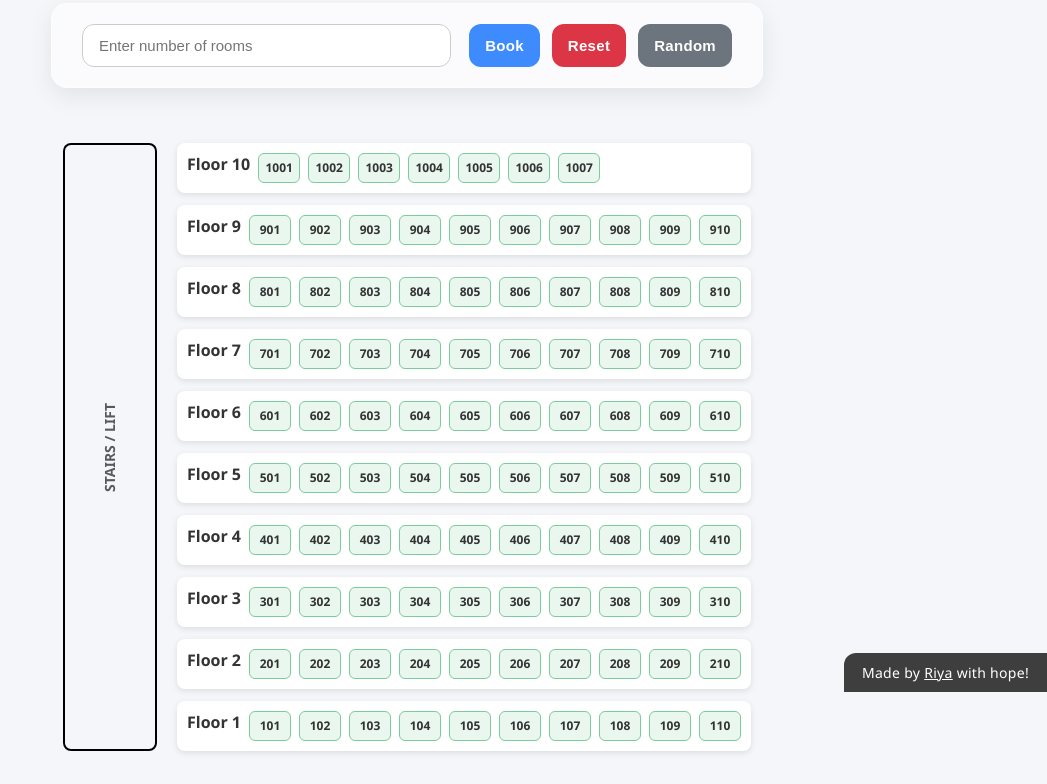
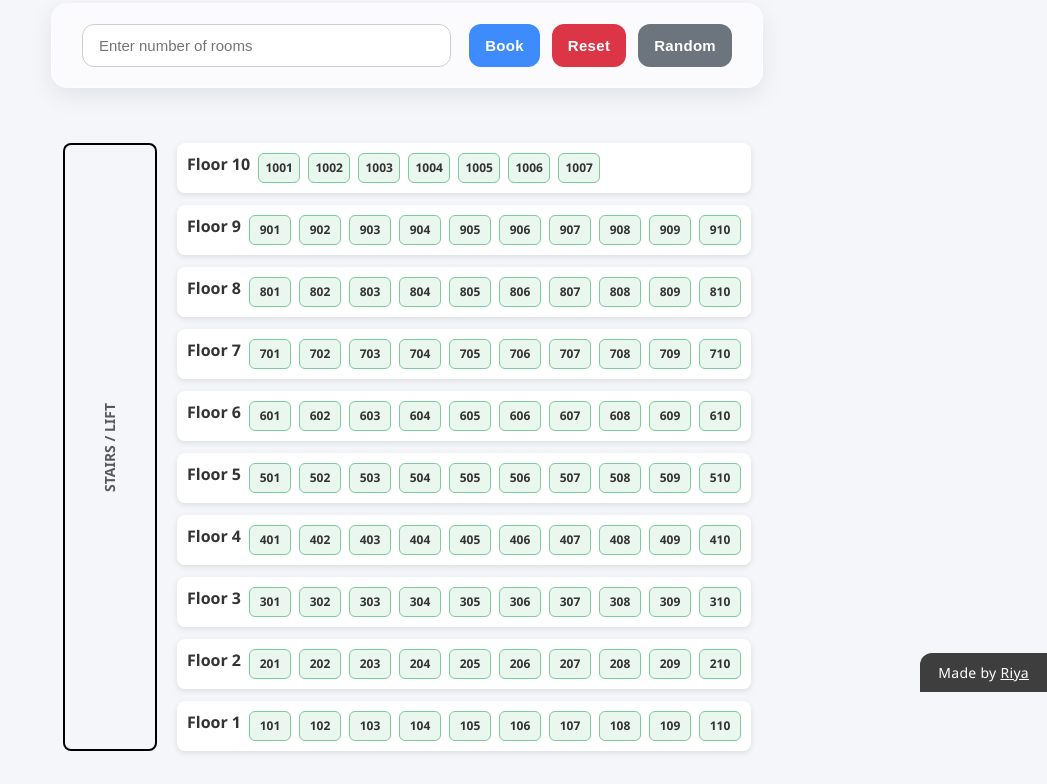
Before and after one commit to theriyasharma24/Hotel-Booking, a plain HTML site: page index.html in a window 1280 px wide. Shown: the part 108-892 px from the top of the page, without its empty margins (233-1280 px from the left). Drawn offline with nearby package versions, Linux system fonts and the light colour scheme; some packages are replaced by stand-ins of ours.

Commit message:
Update index.html

```diff
--- a/index.html
+++ b/index.html
@@ -42,7 +42,7 @@
         </div>
     </div>
     <footer>
-        <p>Made by <a href="https://riya-sharma-portfolio.netlify.app/#/" target="_blank" rel="noopener noreferrer">Riya</a> with hope!</p>
+        <p>Made by <a href="https://riya-sharma-portfolio.netlify.app/#/" target="_blank" rel="noopener noreferrer">Riya</a></p>
     </footer>
     <script src="app.js"></script>
 </body>
```
